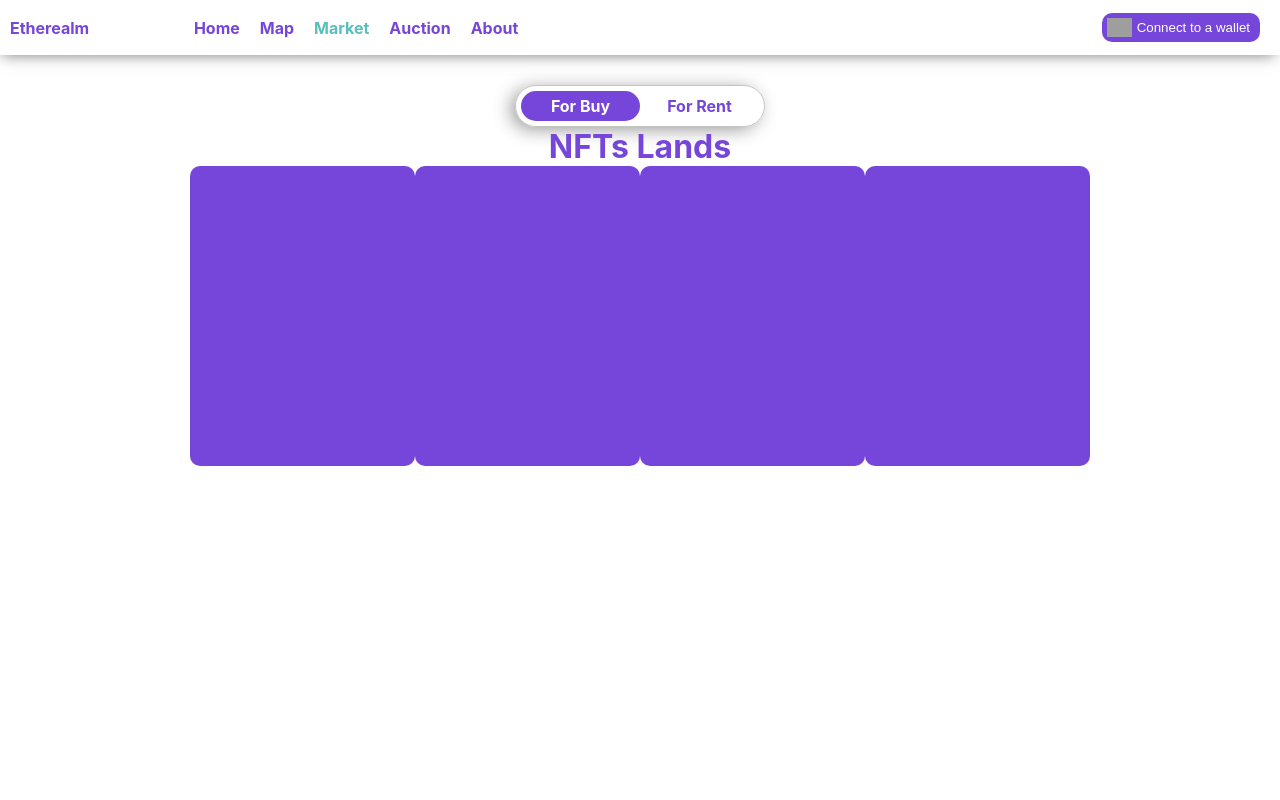
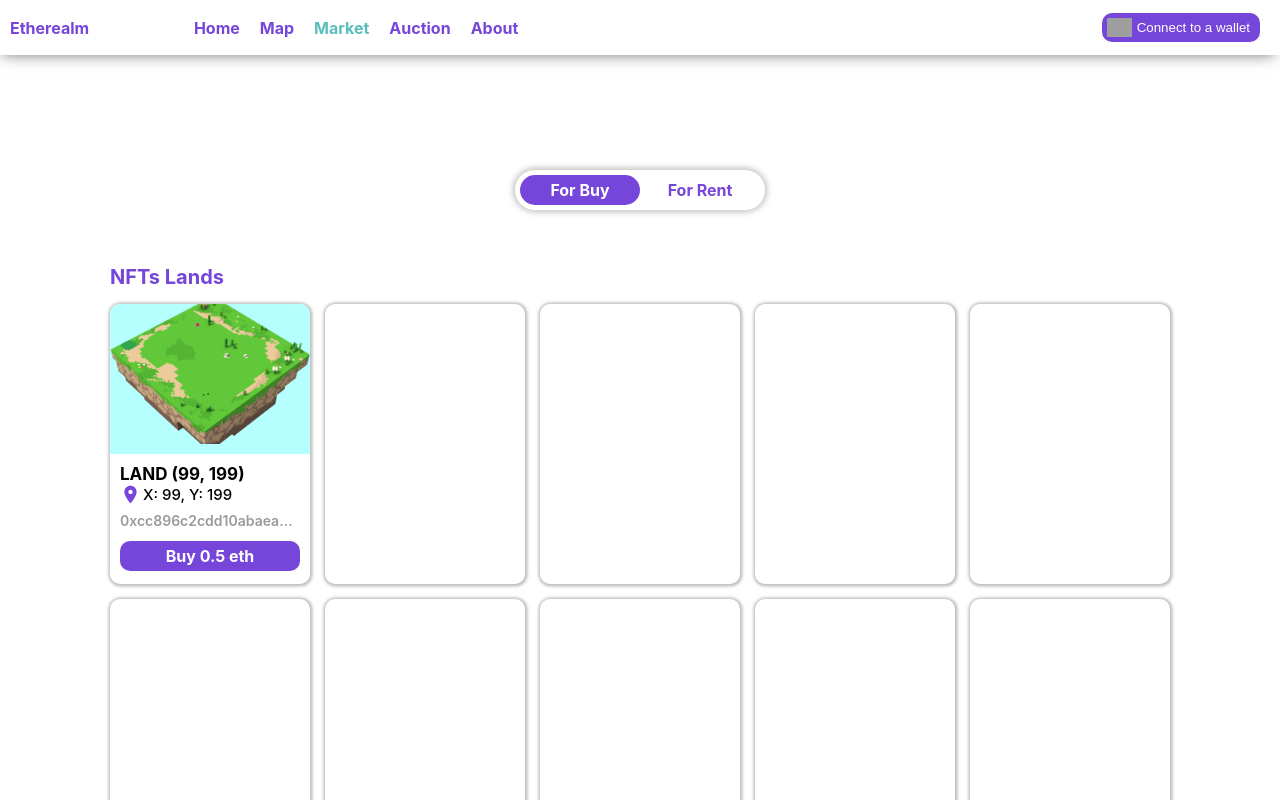
Before and after one commit to baronzo/Etherealm-frontend, a React (Create React App) app: page /market in a window 1280 px wide. Shown: the top 800 px of the page. Built offline with nearby package versions, Linux system fonts and the light colour scheme; grey boxes are pictures that could not be loaded.

Commit message:
add market

```diff
--- a/src/components/Market/Market.scss
+++ b/src/components/Market/Market.scss
@@ -1,16 +1,25 @@
 #market {
   display: flex;
   flex-direction: column;
+  justify-content: flex-start;
   align-items: center;
-  padding: 30px;
+  width: 100vw;
+  height: 100%;
+  padding: 60px 0 60px 0;
+  margin: 0;
   #menu {
+    width: 1060px;
+    height: 150px;
+    display: flex;
+    justify-content: center;
+    align-items: center;
+    margin: 0;
     padding: 5px;
+    #menuButton {
       display: flex;
-    width: 250px;
-    justify-content: space-around;
-    border: 1px solid #c4c4c4;
+      padding: 5px;
+      box-shadow: 0px 0px 6px 2px rgba(0, 0, 0, 0.25);
       border-radius: 50px;
-    box-shadow: -5px 3px 19px -2px rgba(0,0,0,0.46);
       .for-buy {
         margin-right: 0px;
         font-weight: bold;
@@ -29,18 +38,145 @@
         width: 120px;
       }
     }
-  #marketText {
+  }
+  .show-land{
+    width: 1060px;
+    height: 100%;
+    margin: 0;
+    padding: 0;
+    .topic-div {
+        margin: 0;
+        padding: 0;
+        .topic-text {
+            margin: 0;
             color: #7645D9;
-    font-size: 32px;
+            font-size: 20px;
             font-weight: bold;
         }
-  #cardsBox {
+    }
+    .auction-land-container {
+        display: grid;
+        grid-template-columns: repeat(5, 1fr);
+        column-gap: 15px;
+        row-gap: 15px;
+        margin: 0;
+        padding: 15px 0 0 0;
+        .land-card {
+            margin: 0;
+            padding: 0;
+            width: 200px;
+            height: 280px;
+            background-color: white;
+            border-radius: 10px;
+            box-shadow: 0.5px 0.5px 3px 2px rgba(0, 0, 0, 0.25);
+            box-sizing: border-box;
+            &:hover {
+                cursor: pointer;
+                box-shadow: 0.5px 0.5px 3px 2px #7645d9af;
+            }
+            .land-image-div {
+                background-color: #b6ffff;
+                margin: 0;
+                padding: 0;
+                height: 150px;
+                width: 100%;
+                border-radius: 10px 10px 0 0;
+                .land-image {
+                    margin: 0;
+                    height: 140px;
+                    width: 200px;
+                    object-fit: cover;
+                    object-position: center;
+                }
+            }
+            .land-detail {
                 display: flex;
-    #cards {
-      width: 225px;
-      background-color: #7645D9;
-      height: 300px;
-      border-radius: 10px;
+                flex-direction: column;
+                align-items: flex-start;
+                justify-content: flex-start;
+                margin: 0;
+                padding: 10px ;
+                border-radius: 0 0 10px 10px;
+                width: 100%;
+                height: 130px;
+                .name-location{
+                    width: 100%;
+                    height: 70%;
+                    margin: 0;
+                    padding: 0;
+                    .land-name {
+                        margin: 0;
+                        padding: 0;
+                        .land-name-text {
+                            margin: 0;
+                            font-size: 17px;
+                            font-weight: bold;
+                            color: black;
+                        }
+                    }
+                    .location-div {
+                        display: flex;
+                        justify-content: flex-start;
+                        align-items: center;
+                        margin: 0;
+                        padding: 0;
+                        .location-icon {
+                            margin-right: 2px;
+                            font-size: 21px;
+                            color: #7645D9;
+                        }
+                        .location {
+                            margin: 0;
+                            font-size: 15px;
+                            color: black;
+                            font-weight: 500;
+                        }
+                    }
+                    .wallet-div {
+                        margin: 0;
+                        padding-top: 7px;
+                        .owner-wallet {
+                            width: 180px;
+                            white-space: nowrap;
+                            overflow: hidden;
+                            text-overflow: ellipsis;
+                            margin: 0;
+                            font-size: 14px;
+                            color: #9A9A9A;
+                            font-weight: 600;
                         }
                     }
                 }
+                .button {
+                  padding: 5px;
+                  background-color: #7645D9;
+                  border-radius: 10px;
+                  width: 180px;
+                  .button-buy {
+                    text-align: center;
+                    color: #fff;
+                    font-weight: bold
+                  }
+                }
+            }
+        }
+    }
+}
+.pagination-container {
+    display: flex;
+    align-items: center;
+    justify-content: center;
+    height: 80px;
+    width: 1060px;
+    margin: 0;
+    padding: 0;
+    .pagination {
+        width: 700px;
+        height: 40px;
+        background-color: #b6ffff;
+        border-radius: 5px;
+        margin: 0;
+        padding: 0;
+    }
+}
+}
--- a/src/components/Market/Market.tsx
+++ b/src/components/Market/Market.tsx
@@ -1,47 +1,67 @@
 import React from 'react'
+import { MdLocationOn } from 'react-icons/md'
+import { FaGavel } from 'react-icons/fa'
 import '../Market/Market.scss'
 
 export default function Market() {
   return (
     <div id='market'>
       <div id="menu">
+        <div id="menuButton">
         <div className='for-buy'>For Buy</div>
         <div className='for-rent'>For Rent</div>
         </div>
-      <div id="marketText">NFTs Lands</div>
-      <div id="cardsBox">
-        <div id="cards">
-          <div className="image">
-            <img src="" alt="" />
       </div>
-          <div className="land">
-
+      <div className='show-land'>
+        <div className='topic-div'>
+          <p className='topic-text'>NFTs Lands</p>
+        </div>
+        <div className='auction-land-container'>
+          <div className='land-card'>
+            <div className='land-image-div'>
+              <img className='land-image' src="/land.png" alt="" />
+            </div>
+            <div className='land-detail'>
+              <div className='name-location'>
+                <div className='land-name'>
+                  <p className='land-name-text'>LAND (99, 199)</p>
+                </div>
+                <div className='location-div'>
+                  <MdLocationOn className='location-icon' />
+                  <p className='location'>X: 99, Y: 199</p>
+                </div>
+                <div className='wallet-div'>
+                  <p className='owner-wallet'>0xcc896c2cdd10abaea84da606344x3455u8gh366989836778256dgh33</p>
                 </div>
               </div>
-        <div id="cards">
-          <div className="image">
-            <img src="" alt="" />
-          </div>
-          <div className="land">
-
+              <div className="button">
+                <div className='button-buy'>Buy 0.5 eth</div>
               </div>
             </div>
-        <div id="cards">
-          <div className="image">
-            <img src="" alt="" />
           </div>
-          <div className="land">
-
+          <div className='land-card'></div>
+          <div className='land-card'></div>
+          <div className='land-card'></div>
+          <div className='land-card'></div>
+          <div className='land-card'></div>
+          <div className='land-card'></div>
+          <div className='land-card'></div>
+          <div className='land-card'></div>
+          <div className='land-card'></div>
+          <div className='land-card'></div>
+          <div className='land-card'></div>
+          <div className='land-card'></div>
+          <div className='land-card'></div>
+          <div className='land-card'></div>
+          <div className='land-card'></div>
+          <div className='land-card'></div>
+          <div className='land-card'></div>
+          <div className='land-card'></div>
+          <div className='land-card'></div>
         </div>
       </div>
-        <div id="cards">
-          <div className="image">
-            <img src="" alt="" />
-          </div>
-          <div className="land">
-
-          </div>
-        </div>
+      <div className='pagination-container'>
+        <div className='pagination'></div>
       </div>
     </div>
   )
```
Lines whose indentation alone changed are shown as unchanged.
